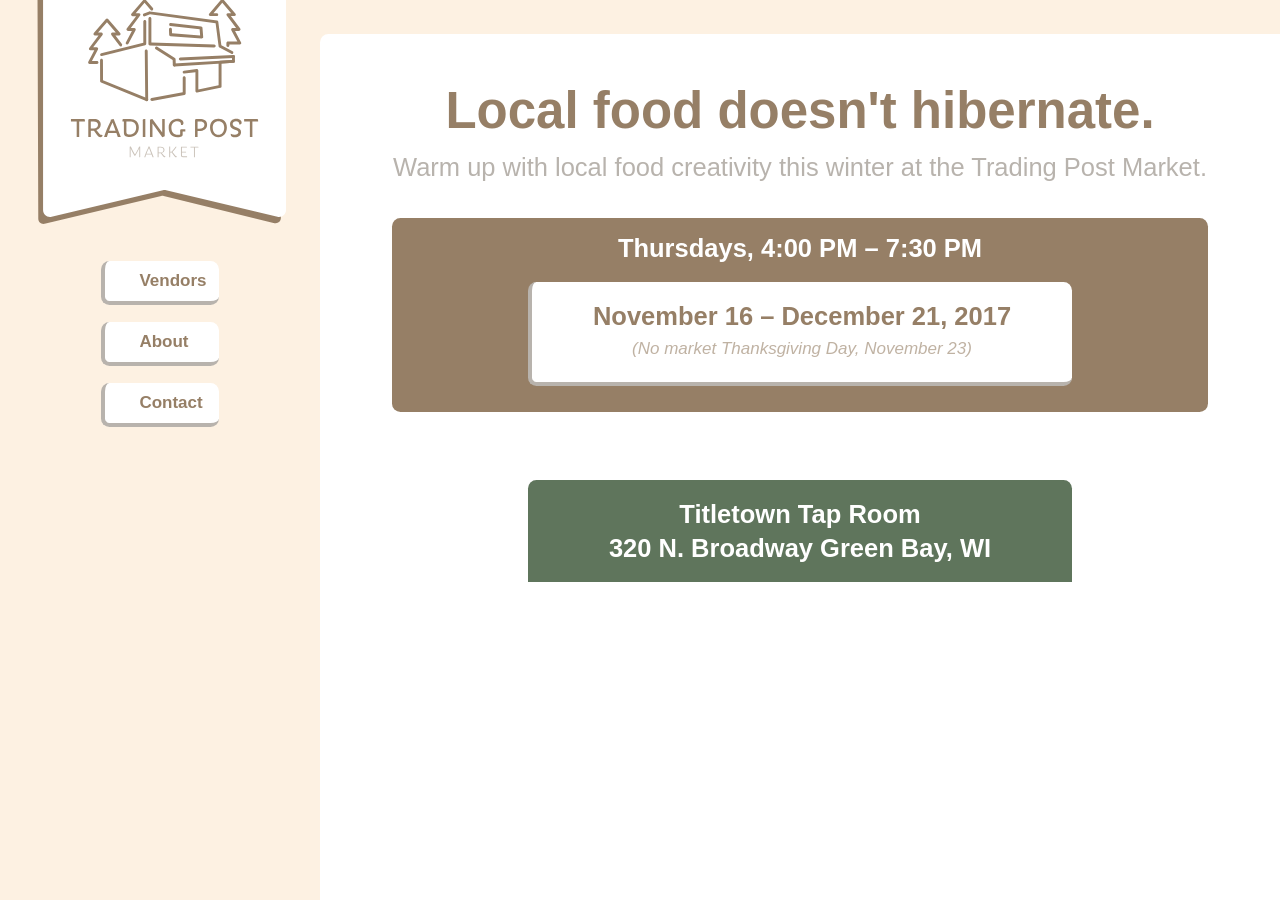
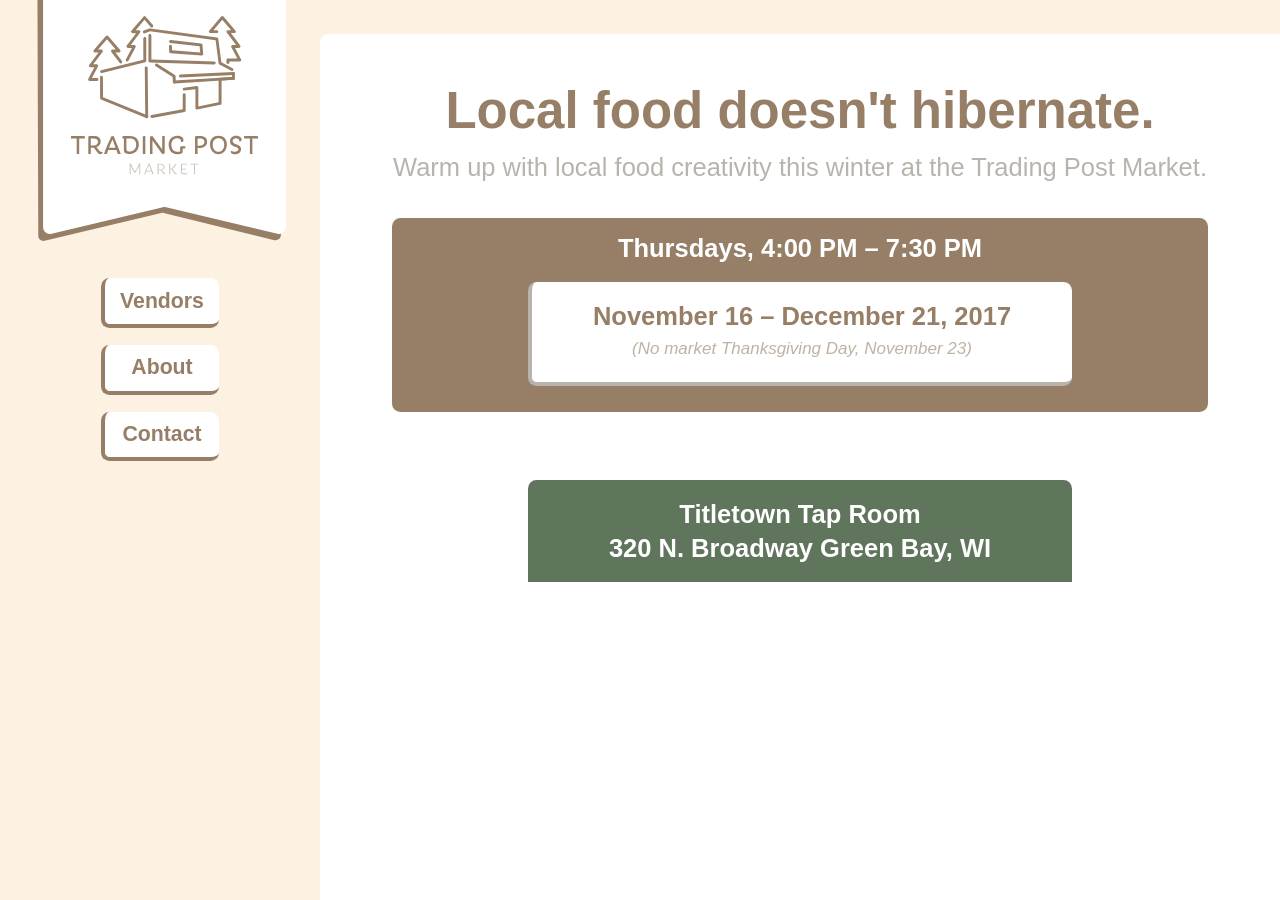
Before and after one commit to trading-post-market/trading-post-market.github.io, a Jekyll site: the page built from index.html, in a window 1280 px wide and 900 px high. Built offline with Jekyll 4.4.1, drawn with Linux system fonts in a browser that asks for light colours; nearby versions of some CDN libraries; some web fonts are replaced.

Commit message:
update button size and shadows

```diff
--- a/_includes/header.html
+++ b/_includes/header.html
@@ -1,10 +1,10 @@
 <header class="fl-ns w-25-ns relative tc">
-	<div class="fixed-ns w-25-ns ph4" style="margin-top:-11em;">
+	<div class="fixed-ns w-25-ns ph4" style="margin-top:-10em;">
 	<a href="/"><img class="db center w5" src="/images/trading-post-market-logo.svg" alt="Trading Post Market"></a>
 	<nav class="pa3 dib w-60">
-		<a class="link bg-white cedar br3 db tc pa2 ph4 mv3 b grow bl bb bw2 b--warmgrey" href="/vendors">Vendors</a>
-		<a class="link bg-white cedar br3 db tc pa2 ph4 mv3 b grow bl bb bw2 b--warmgrey" href="/about">About</a>
-		<a class="link bg-white cedar br3 db tc pa2 ph4 mv3 b grow bl bb bw2 b--warmgrey" href="/contact">Contact</a>
+		<a class="link bg-white cedar br3 db tc f4 pa2 mv3 b grow bl bb bw2 b--cedar" href="/vendors">Vendors</a>
+		<a class="link bg-white cedar br3 db tc f4 pa2 mv3 b grow bl bb bw2 b--cedar" href="/about">About</a>
+		<a class="link bg-white cedar br3 db tc f4 pa2 mv3 b grow bl bb bw2 b--cedar" href="/contact">Contact</a>
 	</nav>
 	</div>
 </header>
```
